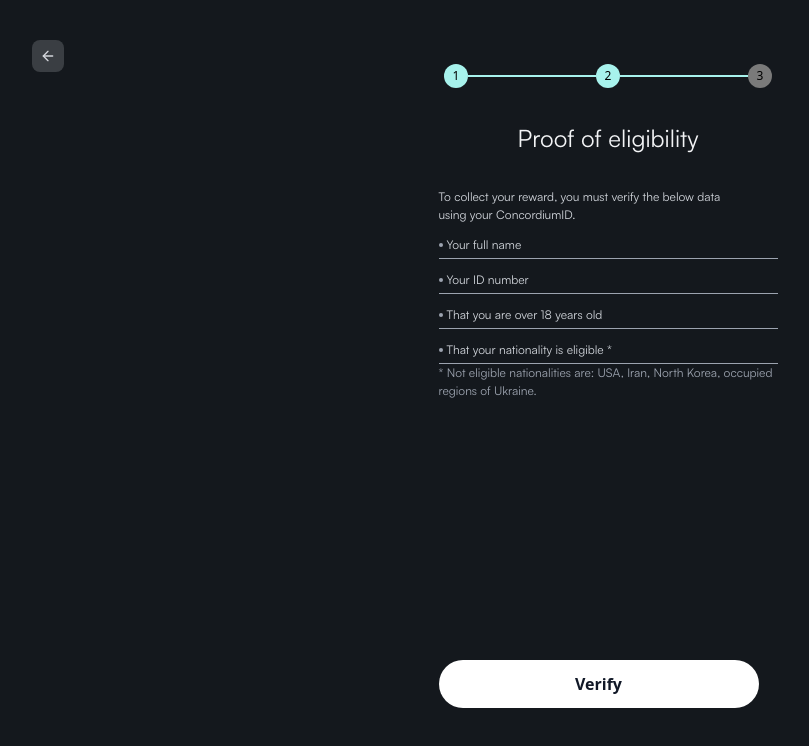
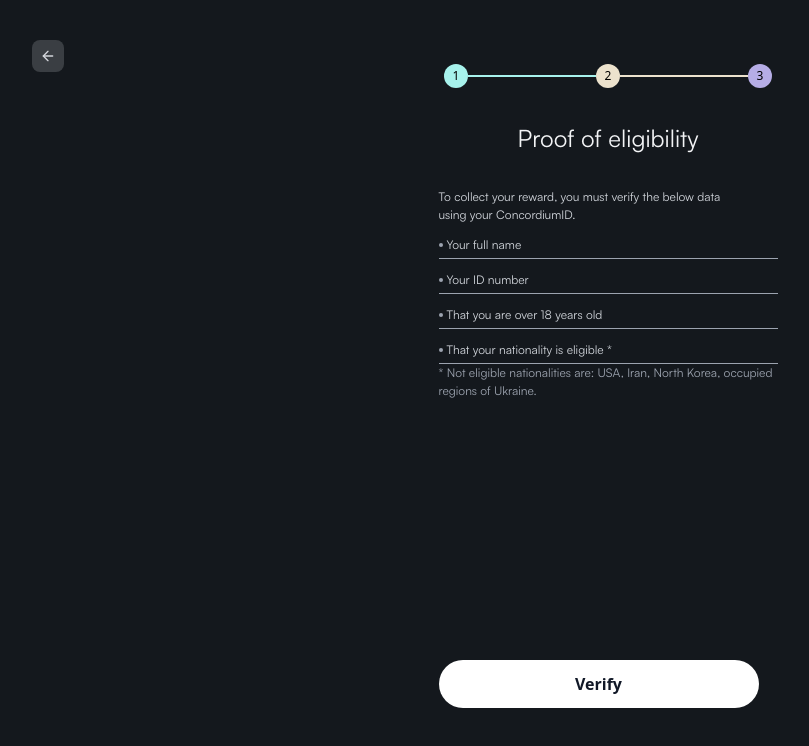
Before and after one commit to musmanfullstack/claimrewardsccd, a Next.js app: page /proof in a window 1280 px wide. Shown: the top 746 px of the page, without its empty margins (32-841 px from the left). Built offline with nearby package versions, Linux system fonts and the light colour scheme.

Commit message:
ProgressStep

```diff
--- a/src/app/connnectwallet/page.tsx
+++ b/src/app/connnectwallet/page.tsx
@@ -1,5 +1,5 @@
 import React from "react";
-import ConnectWallet from "@/components/ConnectWallet/ConnectWallet";
+import ConnectWallet from "@/components/ConnectWallet";
 const page = () => {
   return (
     <div>
--- a/src/app/page.tsx
+++ b/src/app/page.tsx
@@ -1,5 +1,5 @@
 "use client";
-import BackButton from "@/components/BackButton/BackButton";
+import BackButton from "@/components/BackButton";
 import Second from "@/components/Second";
 import Image from "next/image";
 import { useEffect, useState } from "react";
--- a/src/components/ConnectWallet/ConnectWallet.tsx
+++ b/src/components/ConnectWallet.tsx
@@ -4,10 +4,10 @@ import { ArrowLeft } from "lucide-react";
 import Image from "next/image";
 import QRCode from "qrcode";
 
-import icon from "../../../public/Images/Frame 41371.svg";
-import icon2 from "../../../public/Images/Frame 1958.svg";
+import icon from "../../public/Images/Frame 41371.svg";
+import icon2 from "../../public/Images/Frame 1958.svg";
 import Link from "next/link";
-import BackButton from "../BackButton/BackButton";
+import BackButton from "../components/BackButton";
 
 const ProgressStep = ({
   number,
@@ -65,7 +65,7 @@ export default function ConnectWallet() {
 
   return (
     <div className="min-h-screen bg-[#14181D] text-white pt-[64px]">
-          <BackButton />
+      <BackButton />
       <div className="flex justify-center mb-8">
         <ProgressStep number={1} active={true} />
         <ProgressStep number={2} active={false} />
@@ -107,7 +107,7 @@ export default function ConnectWallet() {
             onClick={() =>
               handleWalletClick(
                 "Android CryptoX Wallet",
-                "https://cryptox-wallet-url.com"
+                "https://github.com/AbdulRehman4481"
               )
             }
             className={`flex items-center justify-between p-4 mt-[4px]
--- a/src/components/Eligibility.tsx
+++ b/src/components/Eligibility.tsx
@@ -1,7 +1,7 @@
 "use client";
 import { Check, Plus } from "lucide-react";
 import Link from "next/link";
-import BackButton from "./BackButton/BackButton";
+import BackButton from "./BackButton";
 export default function ProofOfEligibility() {
   const ProgressStep = ({
     number,
@@ -13,7 +13,13 @@ export default function ProofOfEligibility() {
     <div className="flex items-center">
       <div
         className={`w-6 h-6 rounded-full flex items-center justify-center text-xs ${
-          active ? "bg-[#a7f2ec] text-black" : "bg-[#7a7a7a] text-black "
+          active
+            ? number === 2
+              ? "bg-[#ece2cd] text-black" // Step 2 color when active
+              : number === 3
+              ? "bg-[#b6ade6] text-black" // Step 3 color when active
+              : "bg-[#a7f2ec] text-black" // Default active color for other steps
+            : "bg-[#7a7a7a] text-black" // Inactive color
         }`}
       >
         {number}
@@ -21,13 +27,18 @@ export default function ProofOfEligibility() {
       {number < 3 && (
         <div
           className={`h-[2px] w-12 sm:w-24 md:w-32 ${
-            active ? "bg-[#a7f2ec]" : "bg-[#7a7a7a]"
+            active
+              ? number === 2
+                ? "bg-[#ece2cd]"
+                : number === 3
+                ? "bg-[#a7f2ec]" // Step 3 line color when active
+                : "bg-[#a7f2ec]"
+              : "bg-[#7a7a7a]"
           }`}
         ></div>
       )}
     </div>
   );
-
   return (
     <div className="min-h-screen bg-[#14181D] text-gray-100  flex flex-col">
       <span>
@@ -38,7 +49,7 @@ export default function ProofOfEligibility() {
         <div className="flex justify-center w-full ">
           <ProgressStep number={1} active={true} />
           <ProgressStep number={2} active={true} />
-          <ProgressStep number={3} active={false} />
+          <ProgressStep number={3} active={true} />
         </div>
 
         <h1 className="text-[24px] font-medium font-[family-name:var(--font-satoshi-sans)]  mt-[32px]">
--- a/src/components/Proof.tsx
+++ b/src/components/Proof.tsx
@@ -3,7 +3,7 @@ import { Check } from "lucide-react";
 import Link from "next/link";
 import { useState } from "react";
 import Skeleton from "../components/Skeleton";
-import BackButton from "./BackButton/BackButton";
+import BackButton from "./BackButton";
 export default function ProofOfEligibility() {
   const ProgressStep = ({
     number,
@@ -15,7 +15,13 @@ export default function ProofOfEligibility() {
     <div className="flex items-center">
       <div
         className={`w-6 h-6 rounded-full flex items-center justify-center text-xs ${
-          active ? "bg-[#a7f2ec] text-black" : "bg-[#7a7a7a] text-black "
+          active
+            ? number === 2
+              ? "bg-[#ece2cd] text-black" // Step 2 color when active
+              : number === 3
+              ? "bg-[#b6ade6] text-black" // Step 3 color when active
+              : "bg-[#a7f2ec] text-black" // Default active color for other steps
+            : "bg-[#7a7a7a] text-black" // Inactive color
         }`}
       >
         {number}
@@ -23,12 +29,19 @@ export default function ProofOfEligibility() {
       {number < 3 && (
         <div
           className={`h-[2px] w-12 sm:w-24 md:w-32 ${
-            active ? "bg-[#a7f2ec]" : "bg-[#7a7a7a]"
+            active
+              ? number === 2
+                ? "bg-[#ece2cd]"
+                : number === 3
+                ? "bg-[#a7f2ec]" // Step 3 line color when active
+                : "bg-[#a7f2ec]"
+              : "bg-[#7a7a7a]"
           }`}
         ></div>
       )}
     </div>
   );
+
   const [verifyProgress, setVerifyProgress] = useState(false);
   const [isLoading, setIsLoading] = useState(false);
 
@@ -55,7 +68,7 @@ export default function ProofOfEligibility() {
           <div className="flex justify-center w-full ">
             <ProgressStep number={1} active={true} />
             <ProgressStep number={2} active={true} />
-            <ProgressStep number={3} active={false} />
+            <ProgressStep number={3} active={true} />
           </div>
 
           <h1 className="text-[24px] font-medium font-[family-name:var(--font-satoshi-sans)]  mt-[32px]">
--- a/src/components/Second.tsx
+++ b/src/components/Second.tsx
@@ -1,6 +1,6 @@
 import Image from "next/image";
 import Link from "next/link";
-import BackButton from "./BackButton/BackButton";
+import BackButton from "./BackButton";
 
 export default function Component() {
   return (
--- a/src/components/Twitter.tsx
+++ b/src/components/Twitter.tsx
@@ -1,7 +1,7 @@
 import { Copy } from "lucide-react";
 import Image from "next/image";
 import Link from "next/link";
-import BackButton from "./BackButton/BackButton";
+import BackButton from "./BackButton";
 
 export default function SubmitXPost() {
   const ProgressStep = ({
@@ -14,7 +14,13 @@ export default function SubmitXPost() {
     <div className="flex items-center">
       <div
         className={`w-6 h-6 rounded-full flex items-center justify-center text-xs ${
-          active ? "bg-[#a7f2ec] text-black" : "bg-[#7a7a7a] text-black "
+          active
+            ? number === 2
+              ? "bg-[#ece2cd] text-black" // Step 2 color when active
+              : number === 3
+              ? "bg-[#b6ade6] text-black" // Step 3 color when active
+              : "bg-[#a7f2ec] text-black" // Default active color for other steps
+            : "bg-[#7a7a7a] text-black" // Inactive color
         }`}
       >
         {number}
@@ -22,12 +28,19 @@ export default function SubmitXPost() {
       {number < 3 && (
         <div
           className={`h-[2px] w-12 sm:w-24 md:w-32 ${
-            active ? "bg-[#a7f2ec]" : "bg-[#7a7a7a]"
+            active
+              ? number === 2
+                ? "bg-[#ece2cd]"
+                : number === 3
+                ? "bg-[#a7f2ec]" // Step 3 line color when active
+                : "bg-[#a7f2ec]"
+              : "bg-[#7a7a7a]"
           }`}
         ></div>
       )}
     </div>
   );
+
 
   return (
     <div className="min-h-screen bg-[#14181D] text-gray-100 pt-[64px]  flex flex-col">
@@ -35,7 +48,7 @@ export default function SubmitXPost() {
       <main className="flex-grow flex flex-col items-center  max-w-2xl mx-auto w-full">
         <div className="flex justify-center ">
           <ProgressStep number={1} active={true} />
-          <ProgressStep number={2} active={false} />
+          <ProgressStep number={2} active={true} />
           <ProgressStep number={3} active={false} />
         </div>
 
```
Also changed, not shown: src/components/BackButton.tsx (renamed from src/components/BackButton/BackButton.tsx).
